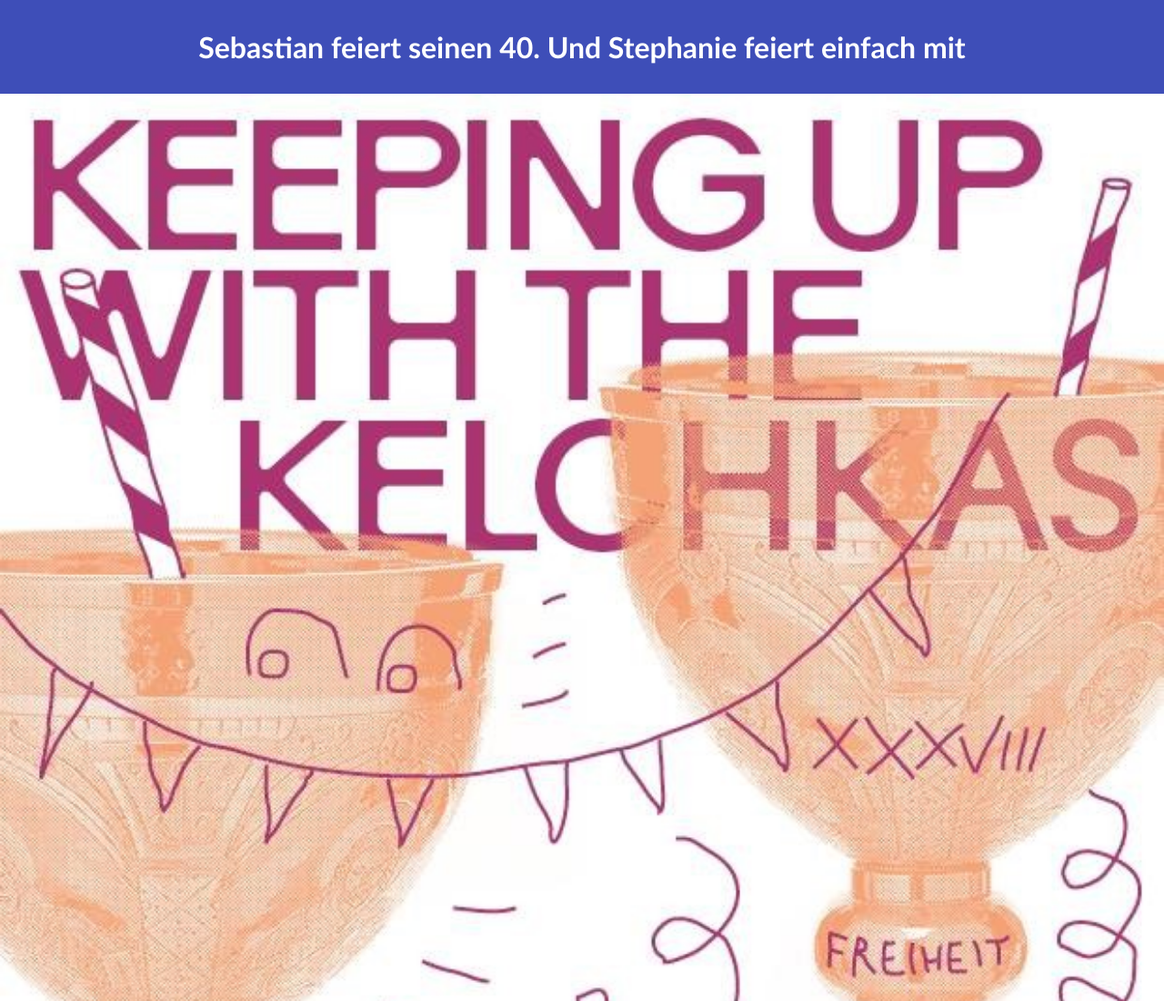
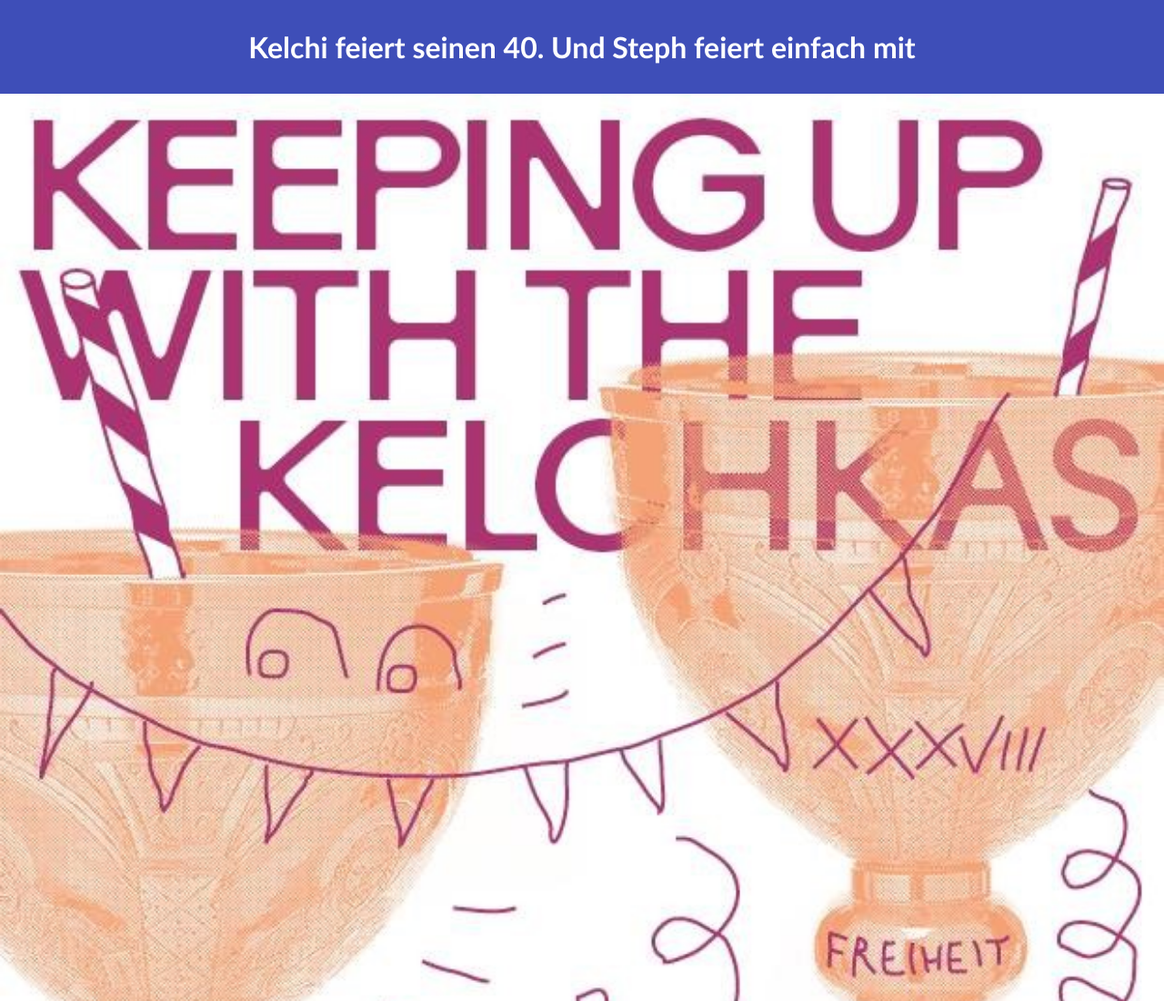
Before and after one commit to Kelzo84/40JahreKelchi, a plain HTML site: page index.html in a window 1280 px wide. Shown: the top 1100 px of the page at 91% size. Drawn offline with Linux system fonts and the light colour scheme.

Commit message:
Update index.html

```diff
--- a/index.html
+++ b/index.html
@@ -3,7 +3,7 @@
 <head>
     <meta charset="UTF-8">
     <meta name="viewport" content="width=device-width, initial-scale=1.0">
-    <title>Sebastian feiert seinen 40. Und Stephanie feiert einfach mit ;)</title>
+    <title>Kelchi feiert seinen 40. und Stephanie feiert einfach mit</title>
     <style>
         body {
             font-family: 'Calibri', sans-serif;
@@ -72,7 +72,7 @@
 </head>
 <body>
     <header>
-        <h1>Sebastian feiert seinen 40. Und Stephanie feiert einfach mit</h1>
+        <h1>Kelchi feiert seinen 40. Und Steph feiert einfach mit</h1>
     </header>
     <div class="image-container">
       <img src="Kelchkas.jpg" alt="Sebastian wird 40 und Stephanie feiert mit">
```
